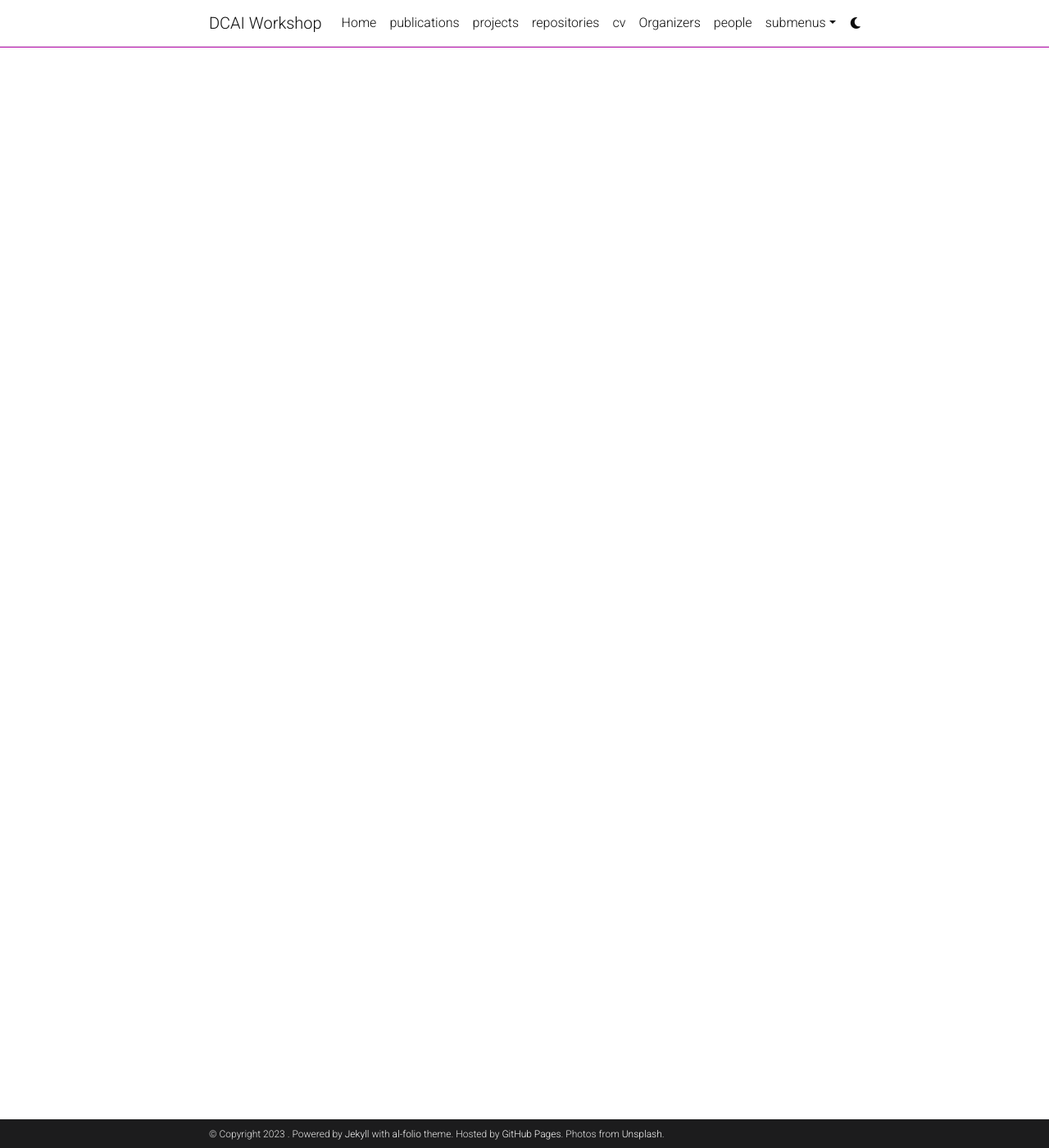
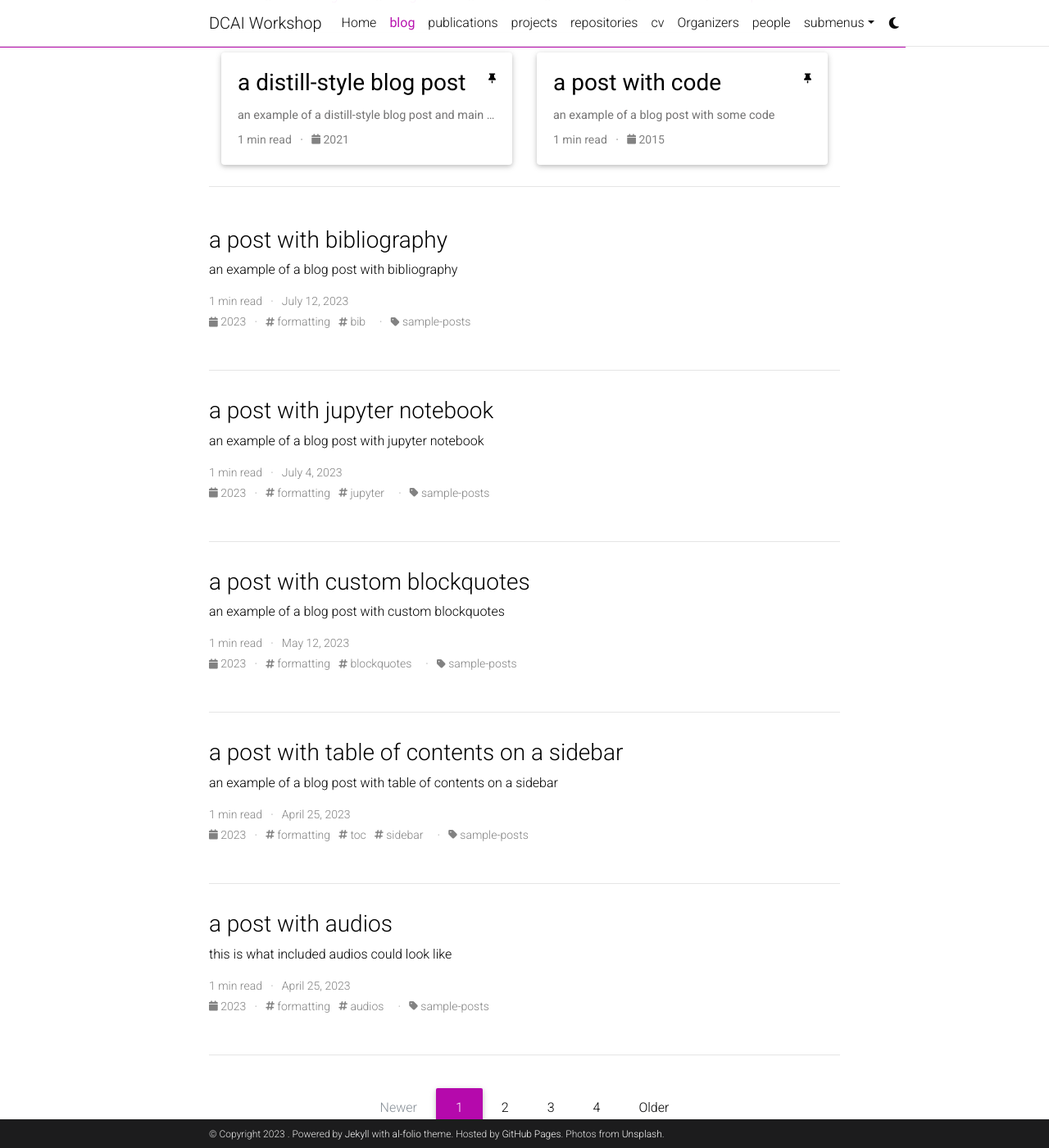
Before and after one commit to dcai-workshop/dcai-workshop.github.io, a Jekyll site: the page built from blog/index.html, in a window 1280 px wide and 1400 px high, scrolled down 385 px. Shown: the whole window at 82% size. Built offline with Jekyll 4.4.1, drawn with Linux system fonts in a browser that asks for light colours; the list of posts is cut into pages by our own code; comment, search, counter and statistics services are not loaded; a style sheet for code colours, icons or effects is not loaded; part of the change alters nothing that is shown; some of the changed text lies outside the part shown.

```diff
--- a/_config.yml
+++ b/_config.yml
@@ -116,6 +116,71 @@ cronitor_analytics:  # cronitor RUM analytics site ID (format: XXXXXXXXX)
 google_site_verification:  # your google-site-verification ID (Google Search Console)
 bing_site_verification:  # out your bing-site-verification ID (Bing Webmaster)
 
+# -----------------------------------------------------------------------------
+# Blog
+# -----------------------------------------------------------------------------
+
+blog_name: al-folio # blog_name will be displayed in your blog page
+blog_nav_title: blog # your blog must have a title for it to be displayed in the nav bar
+blog_description: a simple whitespace theme for academics
+permalink: /blog/:year/:title/
+
+# Pagination
+pagination:
+  enabled: true
+
+related_blog_posts:
+  enabled: true
+  max_related: 5
+
+# Giscus comments (RECOMMENDED)
+# Follow instructions on https://giscus.app/ to setup for your repo to fill out
+# the information below.
+giscus:
+  repo:                          # <your-github-user-name>/<your-github-repo-name>
+  category: Comments             # name of the category under which discussions will be created
+  mapping: title                 # identify discussions by post title
+  strict: 1                      # use strict identification mode
+  reactions_enabled: 1           # enable (1) or disable (0) emoji reactions
+  input_position: bottom         # whether to display input form below (bottom) or above (top) the comments
+  theme: preferred_color_scheme  # name of the color scheme (preferred works well with al-folio light/dark mode)
+  emit_metadata: 0
+  lang: en
+
+# Disqus comments (DEPRECATED)
+disqus_shortname: al-folio # put your disqus shortname
+# https://help.disqus.com/en/articles/1717111-what-s-a-shortname
+
+# External sources.
+# If you have blog posts published on medium.com or other external sources,
+# you can display them in your blog by adding a link to the RSS feed.
+external_sources:
+  - name: medium.com
+    rss_url: https://medium.com/@al-folio/feed
+
+# -----------------------------------------------------------------------------
+# Collections
+# -----------------------------------------------------------------------------
+
+collections:
+  news:
+    defaults:
+      layout: post
+    output: true
+    permalink: /news/:path/
+  projects:
+    output: true
+    permalink: /projects/:path/
+
+announcements:
+  enabled: true
+  scrollable: true # adds a vertical scroll bar if there are more than 3 news items
+  limit: 5 # leave blank to include all the news in the `_news` folder
+
+latest_posts:
+  enabled: true
+  scrollable: true # adds a vertical scroll bar if there are more than 3 new posts items
+  limit: 3 # leave blank to include all the blog posts
 
 # -----------------------------------------------------------------------------
 # Jekyll settings
```
Also changed, not shown: _pages/organizers.md (renamed from _pages/teaching.md).
